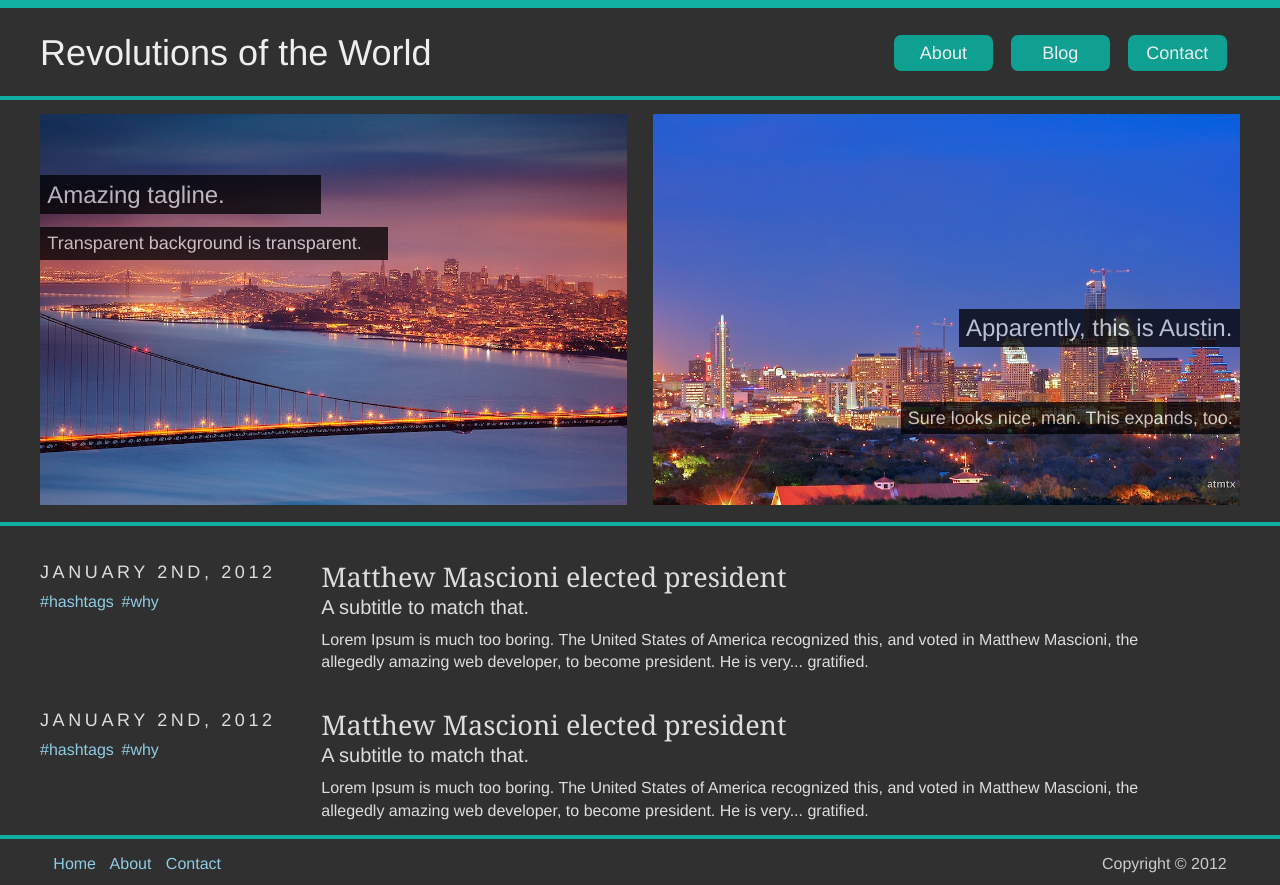
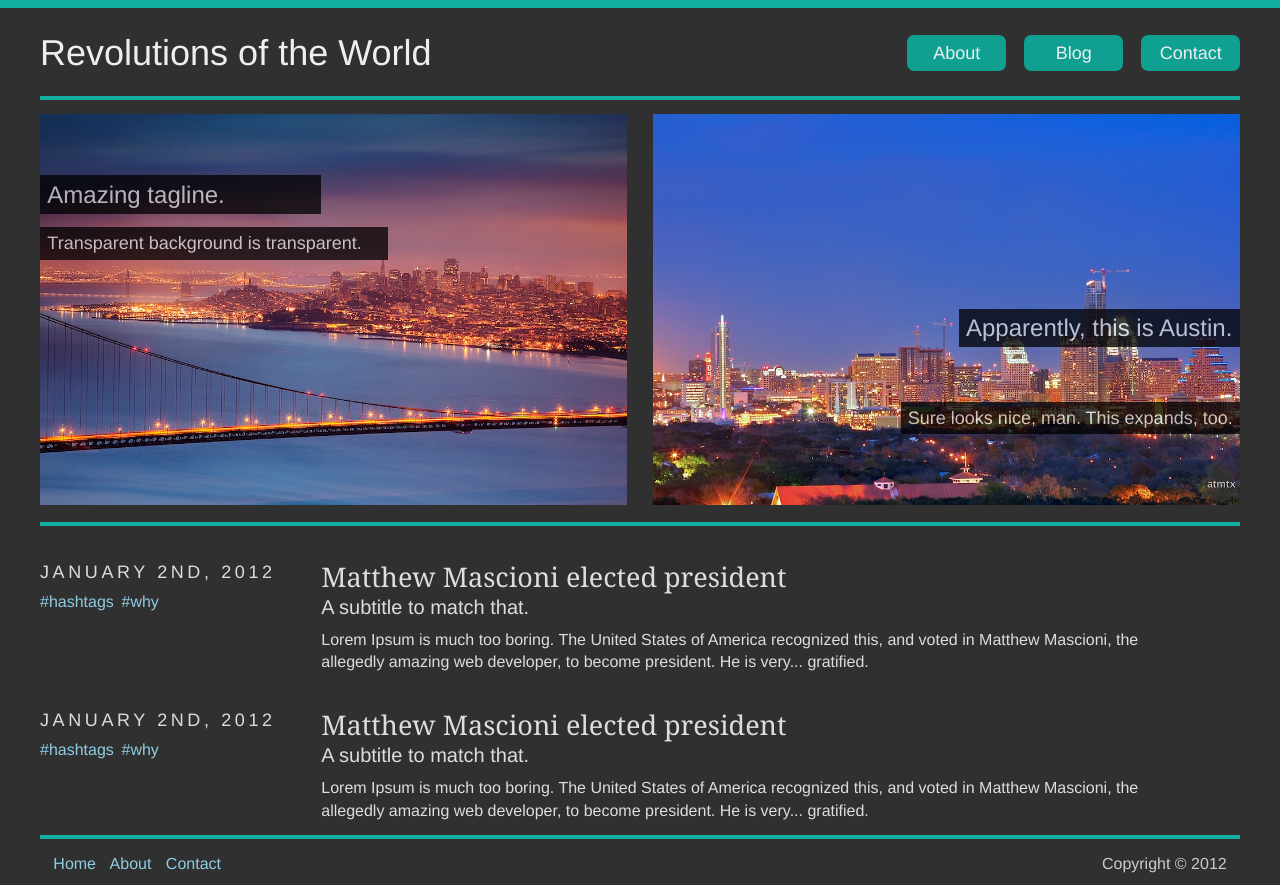
Before and after one commit to mgherron/rotw-build, a plain HTML site: page index.html in a window 1280 px wide. Drawn offline with nearby package versions, Linux system fonts and the light colour scheme.

Commit message:
Fixes
Alignment fixes.

```diff
--- a/css/style.css
+++ b/css/style.css
@@ -25,7 +25,9 @@ body, html {
 }
 
 #separate {
-	width: 100%;
+	width: 93.75%;
+	margin-left: auto;
+	margin-right: auto;
 	height: 0.25em;
 	background-color: #11afa1;
 	margin-top: 1.0416667%; /* 10px / 960px */
@@ -78,6 +80,10 @@ header > nav > a {
 	border-radius: 0.4em; /* 2px / 50px */
 	margin-right: 2%;
 	-webkit-transition: background-color 0.2s linear;
+}
+
+header > nav > a:last-child {
+	margin-right: 0;
 }
 
 header > nav > a:hover {
```
Also changed, not shown: 1 other file.
